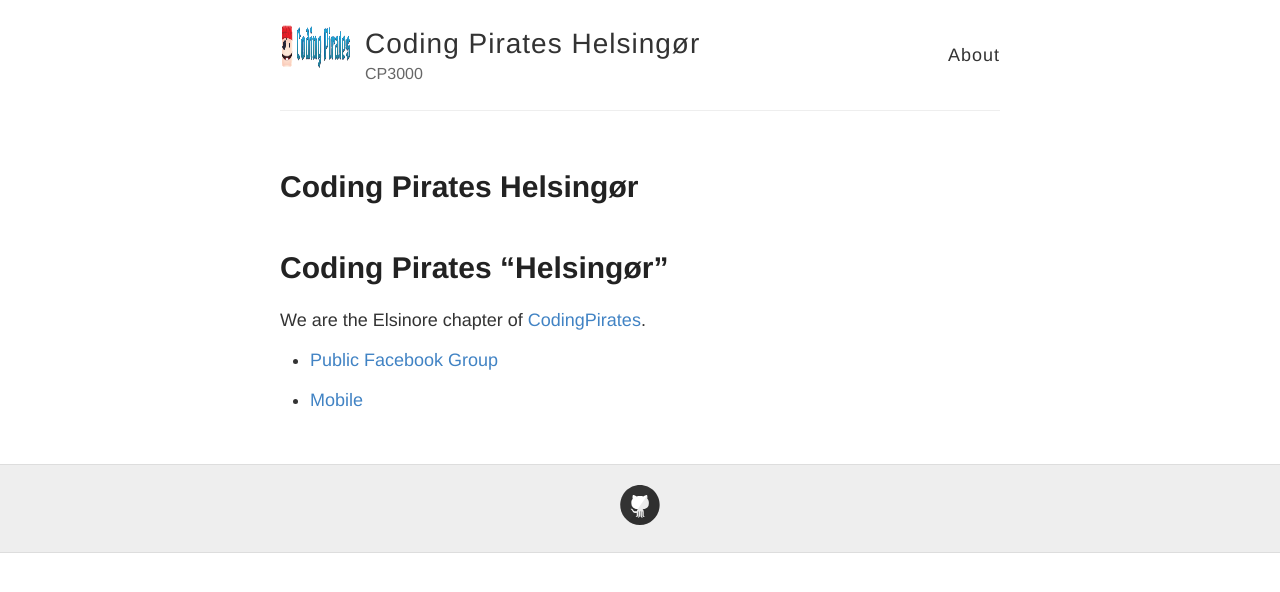
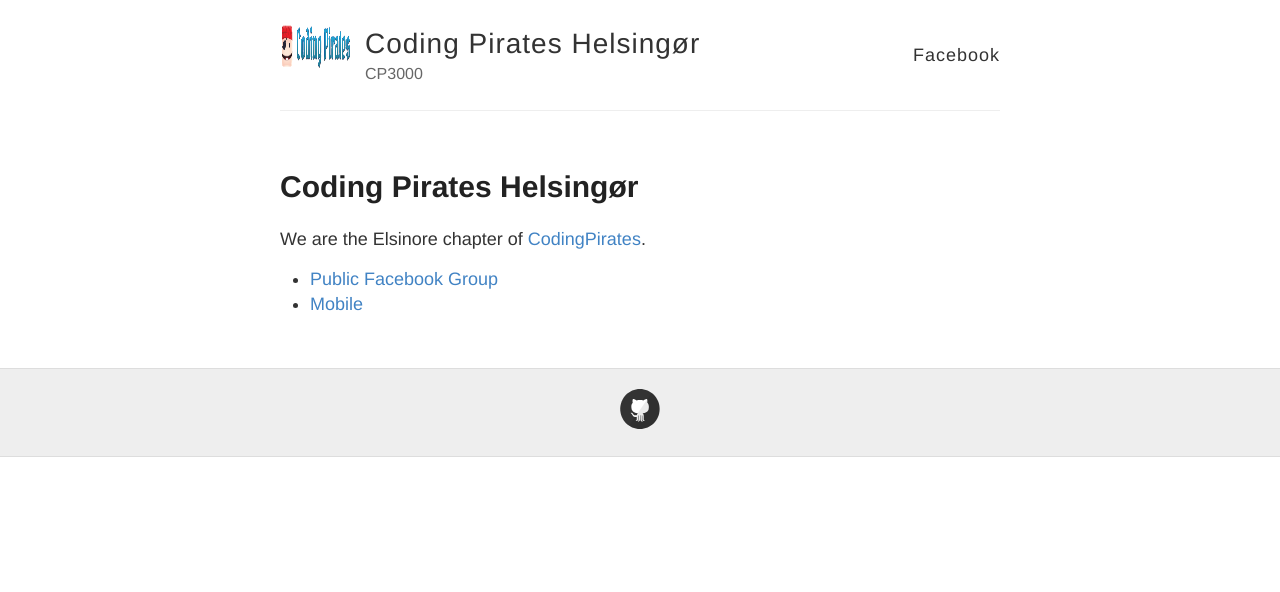
Before and after one commit to lysskovvej/cp3000.github.io, a Jekyll site: the page built from index.md, in a window 1280 px wide. Shown: the top 592 px of the page. Built offline with Jekyll 4.4.1, drawn with Linux system fonts in a browser that asks for light colours; our own code applies the rules of GitHub Pages for plain Markdown files.

Commit message:
linked to facebook

```diff
--- a/_layouts/default.html
+++ b/_layouts/default.html
@@ -32,7 +32,7 @@
 
                 <nav>
 
-                    <a href="http://365admin.net">About</a>
+                    <a href="https://www.facebook.com/groups/CodingPiratesHelsingoer">Facebook</a>
                 </nav>
             </header>
         </div>
--- a/index.md
+++ b/index.md
@@ -2,12 +2,9 @@
 title: Coding Pirates Helsingør
 ---
 
-# Coding Pirates "Helsingør"
-
 We are the Elsinore chapter of [CodingPirates](https://codingpirates.dk/).
 
 - [Public Facebook Group](https://www.facebook.com/groups/CodingPiratesHelsingoer/)
-
 - [Mobile](./mobile.md)
 
 <div class="posts">
```
